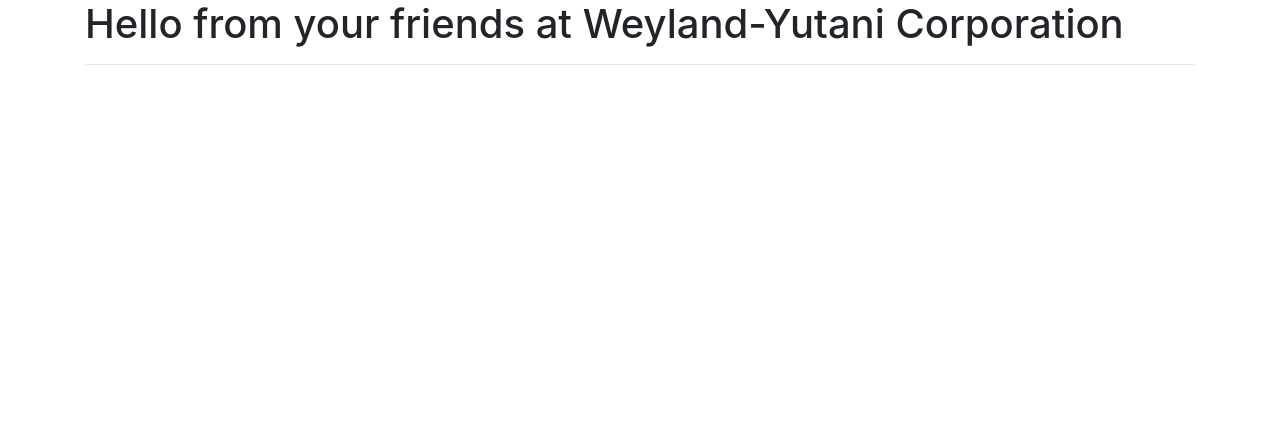
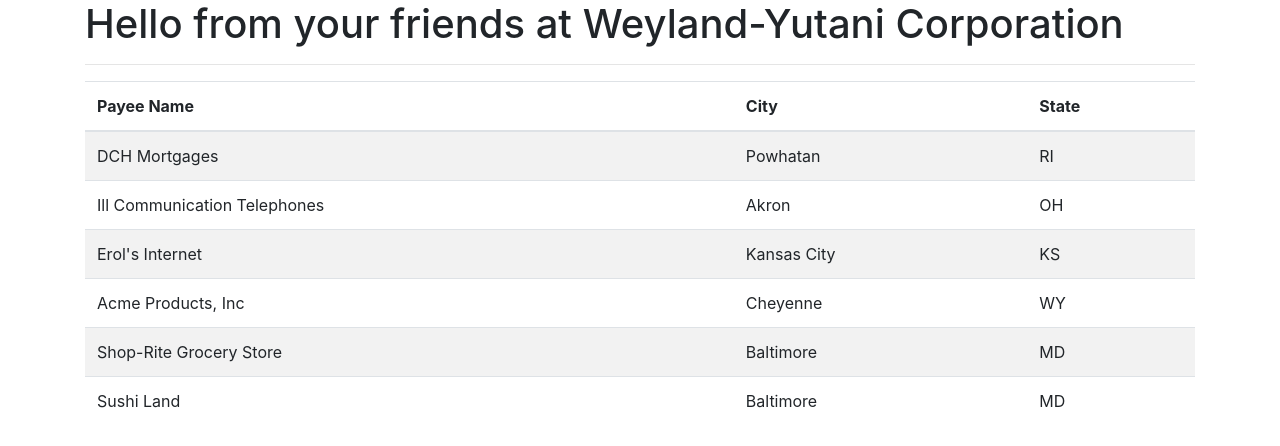
Before and after one commit to gavinr/esri-charlotte, a React (Create React App) app: page / in a window 1280 px wide. Shown: the top 446 px of the page. Built offline with nearby package versions, Linux system fonts and the light colour scheme.

Commit message:
Thursday lunch

```diff
--- a/src/App.tsx
+++ b/src/App.tsx
@@ -1,5 +1,7 @@
 import React from 'react';
 import { Greeter } from './Greeter';
+import PayeesGrid from './payees/PayeesGrid';
+import { Payee } from './common/common-types';
 
 const App: React.FC = () => {
   return (
@@ -8,8 +10,104 @@
         <Greeter companyName={'Weyland-Yutani Corporation'} />
         <hr />
       </header>
+      <PayeesGrid payees={getPayees()} />
     </main>
   );
 };
 
 export default App;
+
+function getPayees(): Payee[] {
+  return [
+    {
+      id: '1',
+      version: 1,
+      payeeName: 'DCH Mortgages',
+      address: {
+        street: '1285 Rezlog Plaza',
+        city: 'Powhatan',
+        state: 'RI',
+        zip: '02212',
+      },
+      categoryId: '102',
+      image: null,
+      motto: null,
+      active: true,
+    },
+    {
+      id: '2',
+      version: 1,
+      payeeName: 'Ill Communication Telephones',
+      address: {
+        street: '1597 Figole Grove',
+        city: 'Akron',
+        state: 'OH',
+        zip: '66345',
+      },
+      categoryId: '106',
+      image: null,
+      motto: null,
+      active: true,
+    },
+    {
+      id: '3',
+      version: 1,
+      payeeName: "Erol's Internet",
+      address: {
+        street: '453 Loma Linda Junction',
+        city: 'Kansas City',
+        state: 'KS',
+        zip: '60019',
+      },
+      categoryId: '106',
+      image: null,
+      motto: null,
+      active: true,
+    },
+    {
+      id: '4',
+      version: 1,
+      payeeName: 'Acme Products, Inc',
+      address: {
+        street: '1669 Divided Court',
+        city: 'Cheyenne',
+        state: 'WY',
+        zip: '48324',
+      },
+      categoryId: '103',
+      image: null,
+      motto: null,
+      active: true,
+    },
+    {
+      id: '5',
+      version: 1,
+      payeeName: 'Shop-Rite Grocery Store',
+      address: {
+        street: '311 St. Paul Ave.',
+        city: 'Baltimore',
+        state: 'MD',
+        zip: '08697',
+      },
+      categoryId: '103',
+      image: null,
+      motto: null,
+      active: true,
+    },
+    {
+      id: '6',
+      version: 1,
+      payeeName: 'Sushi Land',
+      address: {
+        street: '808 Calvert St.',
+        city: 'Baltimore',
+        state: 'MD',
+        zip: '01848',
+      },
+      categoryId: '103',
+      image: null,
+      motto: null,
+      active: true,
+    },
+  ];
+}
--- a/src/payees/Payee.ts
+++ b/src/payees/Payee.ts
@@ -6,7 +6,7 @@
   payeeName: string;
   address: Address;
   categoryId: string;
-  image?: string;
-  motto?: string;
+  image?: string | null;
+  motto?: string | null;
   active: boolean;
 }
--- a/src/payees/PayeesGrid.tsx
+++ b/src/payees/PayeesGrid.tsx
@@ -1,5 +1,6 @@
 import React, { Component } from 'react';
 import { Payee } from '../common/common-types';
+import * as lodash from 'lodash';
 
 interface Column {
   field: string;
@@ -10,11 +11,74 @@
   payees: Payee[];
 }
 
-export default class PayeesGrid extends Component<PayeesGridProps> {
+type SortDirection = 'asc' | 'desc';
+
+interface PayeesGridState {
+  sortField: string;
+  sortDirection: SortDirection;
+}
+
+export default class PayeesGrid extends Component<
+  PayeesGridProps,
+  PayeesGridState
+> {
+  constructor(props: PayeesGridProps) {
+    super(props);
+
+    this.state = {
+      sortField: '',
+      sortDirection: 'asc',
+    };
+
+    this.otherClickHandler = this.otherClickHandler.bind(this);
+  }
+
+  otherClickHandler() {
+    console.log('A header was clicked upon by you: ', this.state);
+  }
+
+  handleHeaderClick = (sortField: string) => {
+    console.log(`You want to sort on the ${sortField} field.`);
+    let sortDirection: SortDirection = 'asc';
+    if (
+      sortField === this.state.sortField &&
+      this.state.sortDirection === 'asc'
+    ) {
+      sortDirection = 'desc';
+    }
+
+    this.setState({ sortField, sortDirection });
+  };
+
   render() {
+    const sortedPayees = lodash.orderBy(
+      this.props.payees,
+      this.state.sortField,
+      this.state.sortDirection,
+    );
+
     return (
       <table className="table table-striped table-hover">
-        <tbody />
+        <thead>
+          <tr>
+            <th onClick={() => this.handleHeaderClick('payeeName')}>
+              Payee Name
+            </th>
+            <th onClick={() => this.handleHeaderClick('address.city')}>City</th>
+            <th onClick={() => this.handleHeaderClick('address.state')}>
+              State
+            </th>
+          </tr>
+        </thead>
+        <tbody>
+          {sortedPayees.map(payee => (
+            <tr key={payee.id}>
+              <td>{payee.payeeName}</td>
+              <td>{payee.address.city}</td>
+              <td>{payee.address.state}</td>
+            </tr>
+          ))}
+        </tbody>
       </table>
     );
   }
```
